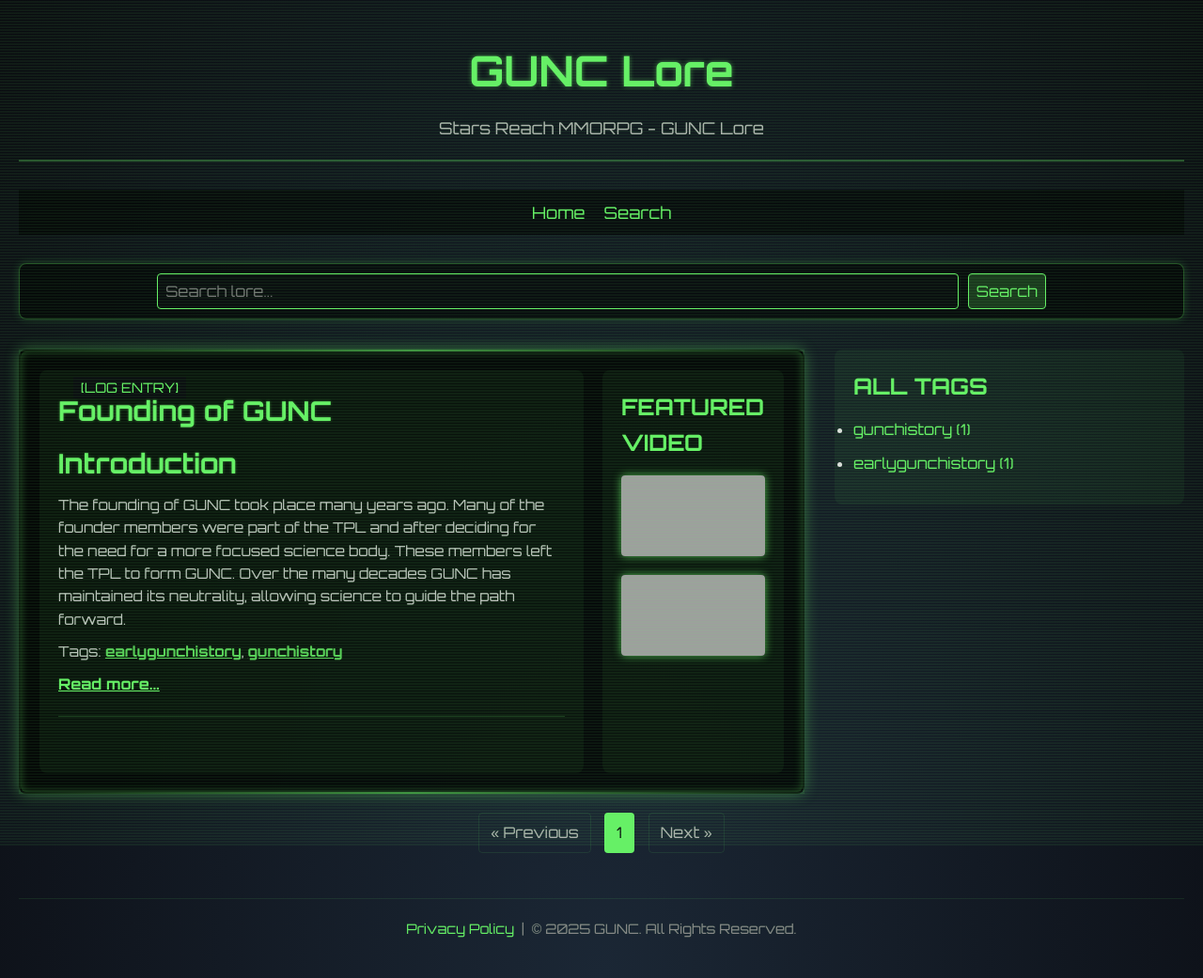
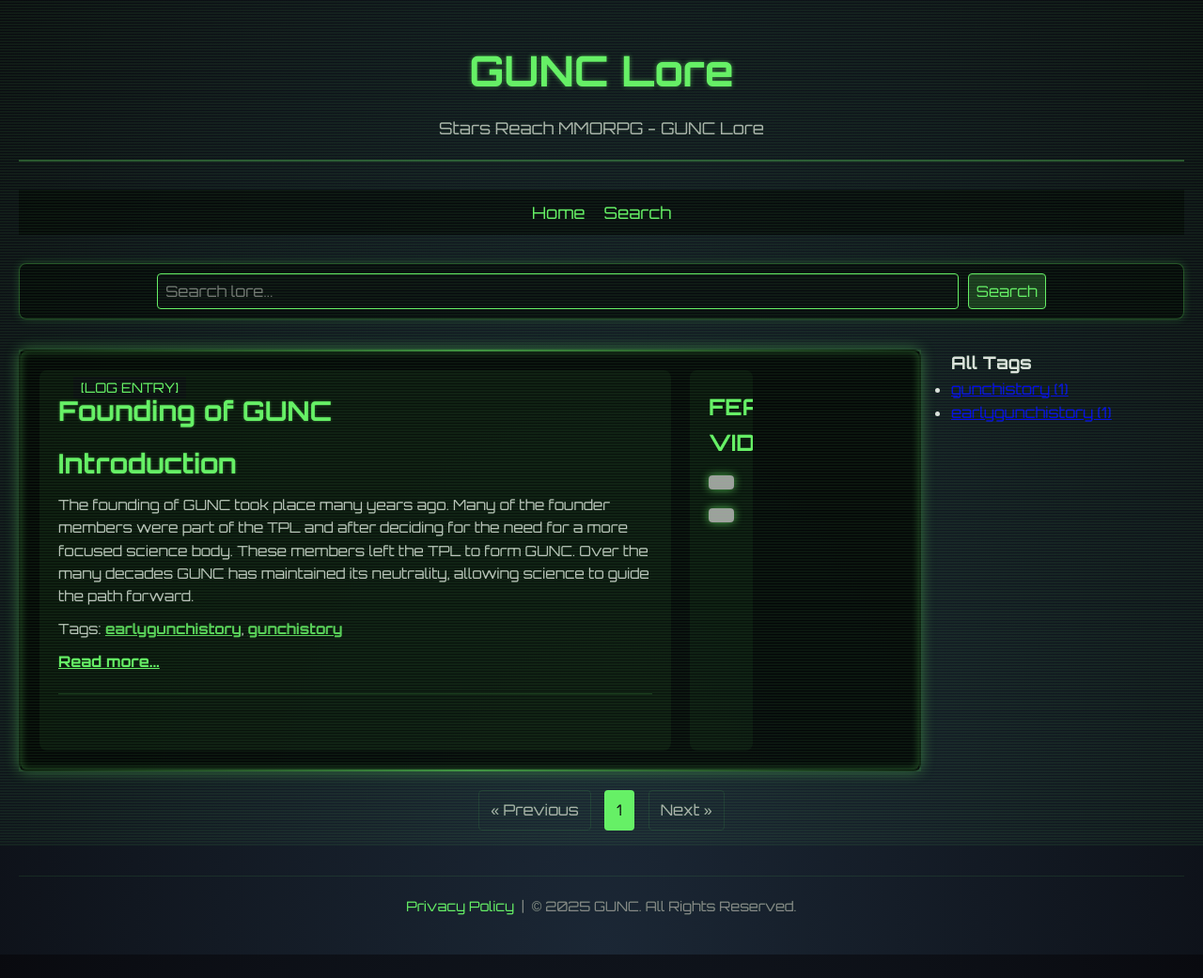
Before and after one commit to drake-vellaut/guncLore, a Jekyll site: the page built from index.html, in a window 1280 px wide. Shown: the whole page at 94% size. Built offline with Jekyll 4.4.1, drawn with Linux system fonts in a browser that asks for light colours; the list of posts is cut into pages by our own code; comment, search, counter and statistics services are not loaded; after the commit the page ends 1016 px from its top, so only the background shows below that; grey boxes are pictures that could not be loaded.

Commit message:
sidebar updates

```diff
--- a/index.html
+++ b/index.html
@@ -29,7 +29,7 @@
    <div id="post-list">
     <!-- Sidebar: All Tags Sorted by Count -->
 <!-- Sidebar: All Tags Sorted by Count -->
-<aside class="sidebar" style="float: right; width: 30%; margin-left: 2rem;">
+<aside class="sidebar2" style="float: right; width: 20%; margin-left: 2rem;">
   <h3>All Tags</h3>
   <ul>
   {% capture temp_tags %}
@@ -71,7 +71,7 @@
   </div>
 
   <!-- Sidebar with Featured Video -->
-  <aside class="sidebar">
+  <aside class="sidebar" style="width:30%">
     <h3>Featured Video</h3>
     <div class="video-container">
       <iframe width="560" height="315" src="https://www.youtube.com/embed/13_aCZ0s-E4?si=kUgd9AW2I3UiuWbC" allowfullscreen></iframe>
```
